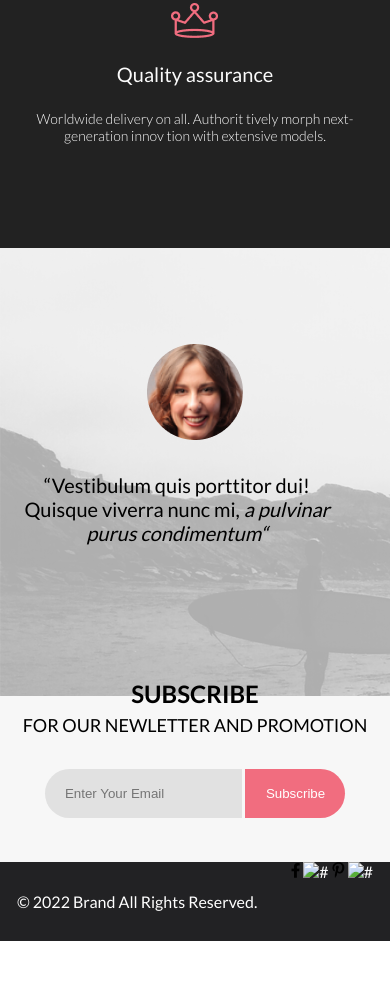
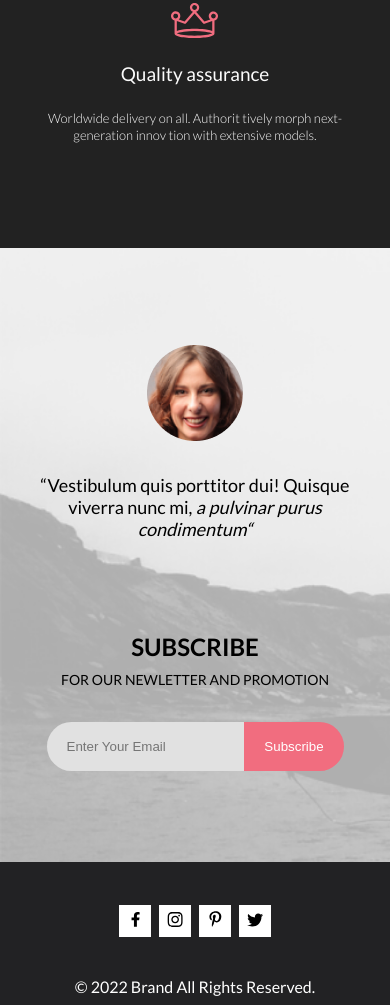
Before and after one commit to ilnaz-valeev/online-store, a plain HTML site: page index.html in a window 390 px wide. Shown: the part 5979-6984 px from the top of the page. Before the commit the page ends 6920 px from the top, so only its background shows below. Drawn offline with Linux system fonts and the light colour scheme.

Commit message:
Урок 16 готов, доделал адаптив

```diff
--- a/index.html
+++ b/index.html
@@ -187,59 +187,75 @@
       <button class="browse-all__button">Browse All Products</button>
     </div>
 
-
-
-
     <footer>
       <div class="advantages center">
         <article class="advantages__item">
-            <img class="advantages__img" src="img/footer1.svg" alt="">
+          <img class="advantages__img" src="img/footer1.svg" alt="" />
           <h3 class="advantages__heading">Free Delivery</h3>
           <p class="advantages__text">
-                Worldwide delivery on all. Authorit tively morph next-generation innov tion with extensive models.
+            Worldwide delivery on all. Authorit tively morph next-generation
+            innov tion with extensive models.
           </p>
         </article>
         <article class="advantages__item">
-            <img class="advantages__img" src="img/footer2.png" alt="">
+          <img class="advantages__img" src="img/footer2.svg" alt="" />
           <h3 class="advantages__heading">Sales & discounts</h3>
           <p class="advantages__text">
-                Worldwide delivery on all. Authorit tively morph next-generation innov tion with extensive models.
+            Worldwide delivery on all. Authorit tively morph next-generation
+            innov tion with extensive models.
           </p>
         </article>
         <article class="advantages__item">
-            <img class="advantages__img" src="img/footer3.png" alt="">
+          <img class="advantages__img" src="img/footer3.svg" alt="" />
           <h3 class="advantages__heading">Quality assurance</h3>
           <p class="advantages__text">
-                Worldwide delivery on all. Authorit tively morph next-generation innov tion with extensive models.
+            Worldwide delivery on all. Authorit tively morph next-generation
+            innov tion with extensive models.
           </p>
         </article>
       </div>
 
-
       <div class="email__sending">
-
         <div class="email__face">
-            <img src="img/facebr.png" alt="#" class="email__face">
-            <p class="email__quote">“Vestibulum quis porttitor dui! Quisque viverra nunc mi, <span class="email__quote__italic">a pulvinar purus condimentum“</span></p>
+          <img src="img/facebr.png" alt="#" class="email__face__img" />
+          <p class="email__quote">
+            “Vestibulum quis porttitor dui! Quisque viverra nunc mi,
+            <span class="email__quote__italic"
+              >a pulvinar purus condimentum“</span
+            >
+          </p>
         </div>
 
-
         <div class="email__subscribe">
-            <p class="email__text">SUBSCRIBE <br>
-            <span class="email__text__light">FOR OUR NEWLETTER AND PROMOTION</span></p>
-            <input type="email" placeholder="Enter Your Email" class="email__field">
-            <button class="email__field__button" type="button">Subscribe</button>
+          <p class="email__text">
+            SUBSCRIBE <br />
+            <span class="email__text__light"
+              >FOR OUR NEWLETTER AND PROMOTION</span
+            >
+          </p>
+          <input
+            type="email"
+            placeholder="Enter Your Email"
+            class="email__field"
+          /><button class="email__field__button">Subscribe</button>
         </div>
       </div>
 
-
       <div class="social__networks">
-        <p class="social__text">© 2022  Brand  All Rights Reserved.</p>
+        <p class="social__text">© 2022 Brand All Rights Reserved.</p>
         <div class="social__icon">
-            <img src="img/facebook.png" alt="#" class="social__icon__block">
-            <img src="img/inst.png" alt="#" class="social__icon__block">
-            <img src="img/p.png" alt="#" class="social__icon__block">
-            <img src="img/twit.png" alt="#" class="social__icon__block">
+          <div class="social__icon__block">
+            <img src="img/facebsvg1.svg" alt="#" />
+          </div>
+          <div class="social__icon__block">
+            <img src="img/instsvg2.svg" alt="#" />
+          </div>
+          <div class="social__icon__block">
+            <img src="img/pion3svg.svg" alt="#" />
+          </div>
+          <div class="social__icon__block">
+            <img src="img/twit3svg.svg" alt="#" />
+          </div>
         </div>
       </div>
     </footer>
--- a/style/style.css
+++ b/style/style.css
@@ -424,7 +424,7 @@ summary::-webkit-details-marker {
   font-weight: 400;
   font-size: 20px;
   line-height: 24px;
-  color: #FBFBFB;
+  color: #fbfbfb;
 }
 
 .advantages__text {
@@ -432,22 +432,19 @@ summary::-webkit-details-marker {
   font-size: 14px;
   line-height: 17px;
   text-align: center;
-  color: #FBFBFB;
+  color: #fbfbfb;
 }
-
-
-
 
 .email__sending {
   position: relative;
   background-image: url("/img/backgroundPhot.png");
+  background-size: cover;
   height: 448px;
   display: flex;
+
   text-align: center;
   justify-content: space-around;
   width: 100%;
-background-repeat: no-repeat;
-
 }
 .email__sending::before {
   content: "";
@@ -460,16 +457,17 @@ background-repeat: no-repeat;
   z-index: 0;
 }
 .email__face {
-   margin-top: 48px;
+  margin-top: 97px;
   z-index: 1;
-
+}
+.email__face__img {
+  margin-bottom: 30px;
 }
 .email__quote {
   width: 320px;
   font-weight: 400;
-    margin-top: 30px;
+
   font-size: 20px;
-
 }
 .email__quote__italic {
   font-style: italic;
@@ -478,16 +476,12 @@ background-repeat: no-repeat;
 .email__subscribe {
   z-index: 1;
   margin-top: 130px;
-    width: 356px;
   height: 49px;
-
-
 }
 .email__text {
   margin-bottom: 32px;
   font-weight: 700;
   font-size: 24px;
-
 }
 .email__text__light {
   font-weight: 400;
@@ -496,49 +490,52 @@ background-repeat: no-repeat;
 .email__field {
   padding: 0px 0px 0px 20px;
   height: 49px;
-
   border-radius: 30px 0px 0px 30px;
   border: none;
-    background-color:  #e1e1e1;;
+  background-color: #e1e1e1;
 }
-.email__field__button{
+.email__field__button {
   padding: 0px 7px 0px 8px;
   color: #fff;
   width: 100px;
   height: 49px;
   border-radius: 0px 30px 30px 0px;
   border: none;
-    background-color:  #f16d7f;
+  background-color: #f16d7f;
   cursor: pointer;
 }
 .social__networks {
   height: 79px;
   background-color: #222224;
   color: #fff;
-    display:flex ;
+  display: flex;
   justify-content: space-around;
 }
 .social__text {
   margin-top: 30px;
 }
 .social__icon {
-
+  display: flex;
+  text-align: center;
+  align-items: center;
+  gap: 8px;
 }
-.social__icon img{
-
+.social__icon img {
 }
-.background__block{
+.background__block {
   background-color: #fff;
   width: 31px;
   height: 32px;
 }
 .social__icon__block {
-
+  width: 32px;
+  height: 32px;
+  align-content: center;
+  background-color: #fff;
+  cursor: pointer;
 }
-
-
-
-
+.social__icon__block:hover {
+}
 
 @media (max-width: 768px) {
   .header__left {
@@ -581,30 +578,25 @@ background-repeat: no-repeat;
   }
   .product {
   }
-  .advantage{
-
-
+  .advantages {
   }
-  .advantages__item{
+  .advantages__item {
     grid-template-columns: 1fr 1fr;
   }
 
   .email__sending {
     display: grid;
     height: 614px;
-    justify-content: center;
-
-
   }
   .email__face {
-
   }
   .email__quote {
   }
   .email__quote__italic {
   }
   .email__subscribe {
-    margin-top:1px;
+    margin-top: 1px;
+    height: auto;
   }
   .email__text {
   }
@@ -661,7 +653,45 @@ background-repeat: no-repeat;
   .browse-all__button {
     margin-bottom: 85px;
   }
+  .advantages {
   }
+  .advantages__item {
+    padding: 0px 18px 0 18px;
+  }
+  .advantages__heading {
+    font-size: 19px;
+  }
+  .advantages__text {
+    font-size: 13px;
+  }
+  .email__quote {
+    font-size: 18px;
+  }
+  .email__quote__italic {
+    font-size: 18px;
+  }
+  .email__text {
+    font-size: 24px;
+  }
+  .email__text__light {
+    font-size: 14px;
+  }
+  .social__networks {
+    flex-direction: column-reverse;
+    height: 143px;
+  }
+  .social__text {
+    margin-top: 0px;
+    text-align: center;
+    margin-top: 40px;
+    margin-bottom: 9px;
+  }
+  .social__icon {
+    margin-top: 43px;
+    justify-content: center;
+  }
+}
+
 @media (max-width: 320px) {
   .product__add {
     top: 150px;
```
Also changed, not shown: img/facebsvg1.svg (added), img/footer2.svg (added), img/footer3.svg (added), img/instsvg2.svg (added), img/pion3svg.svg (added), img/twit3svg.svg (added). Lines whose indentation alone changed are shown as unchanged.
